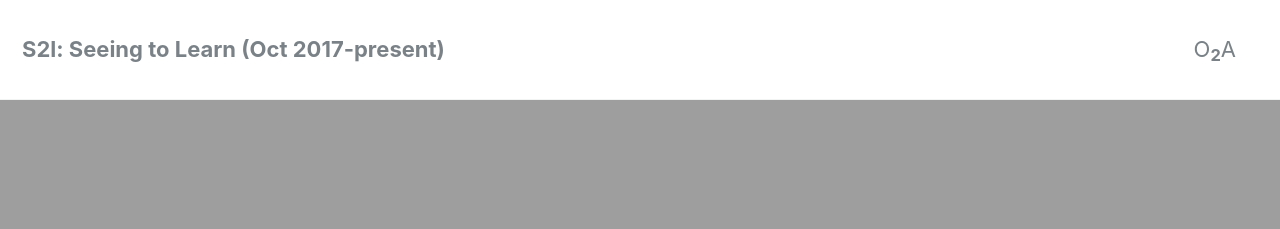
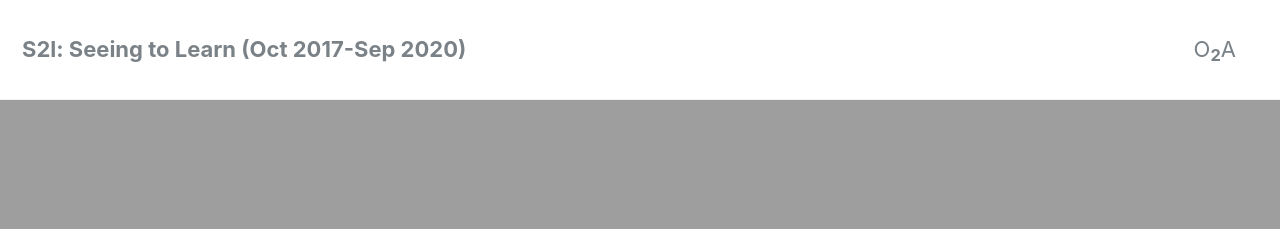
Before and after one commit to leopauly/s2l, a Jekyll site: the page built from index.md, in a window 1280 px wide. Shown: the top 229 px of the page. Built offline with Jekyll 4.4.1, drawn with Linux system fonts in a browser that asks for light colours; the list of posts is cut into pages by our own code.

Commit message:
Update _config.yml

```diff
--- a/_config.yml
+++ b/_config.yml
@@ -9,7 +9,7 @@ minimal_mistakes_skin    : "default" # "default" #"air" , "aqua", "contrast", "d
 
 # Site Settings
 locale                   : "en"
-title                    : "S2l: Seeing to Learn (Oct 2017-present)"
+title                    : "S2l: Seeing to Learn (Oct 2017-Sep 2020)"
 title_separator          : "-"
 name                     : "S2l:Seeing to Learn"
 description              : "Seeing to Learn : Project website"
```
